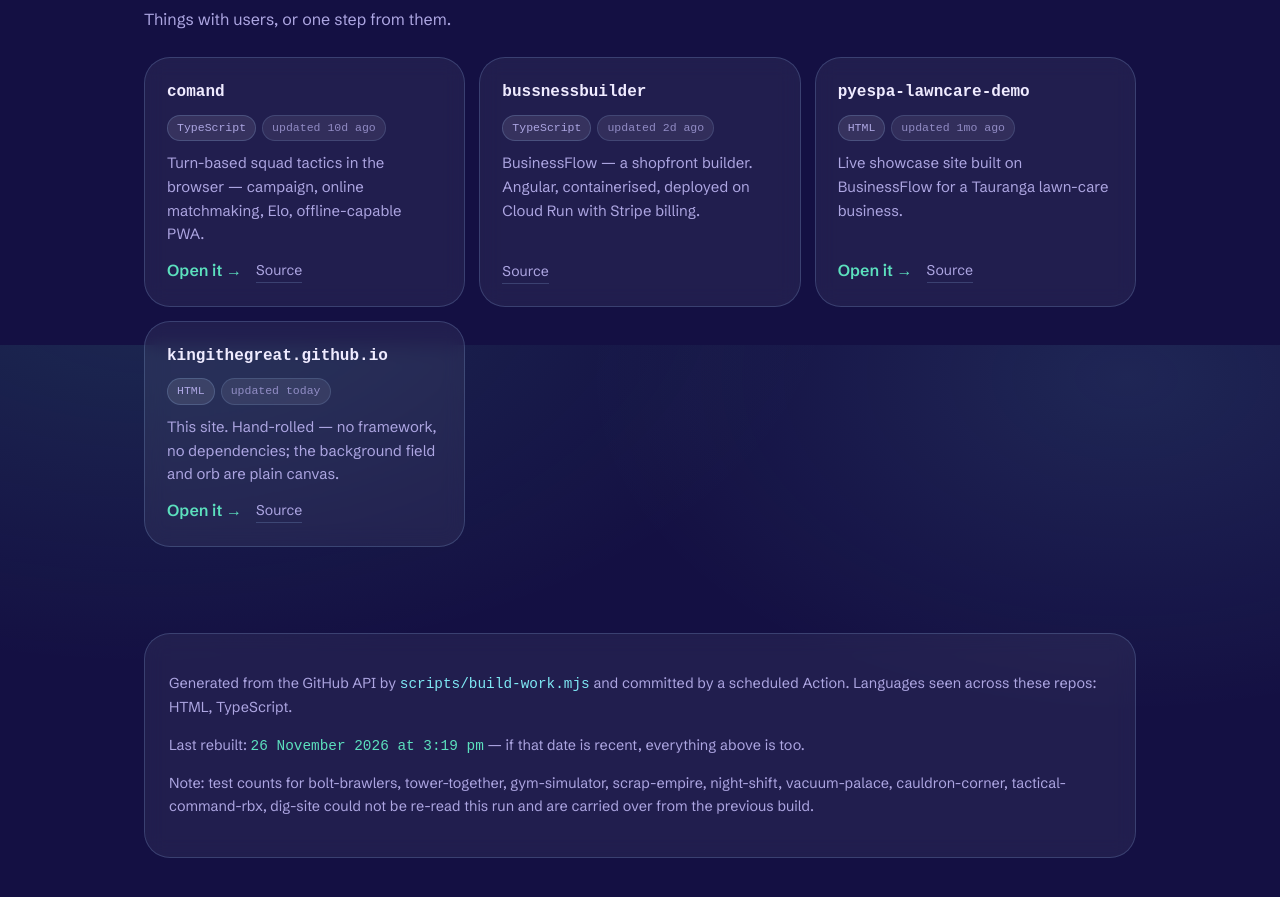
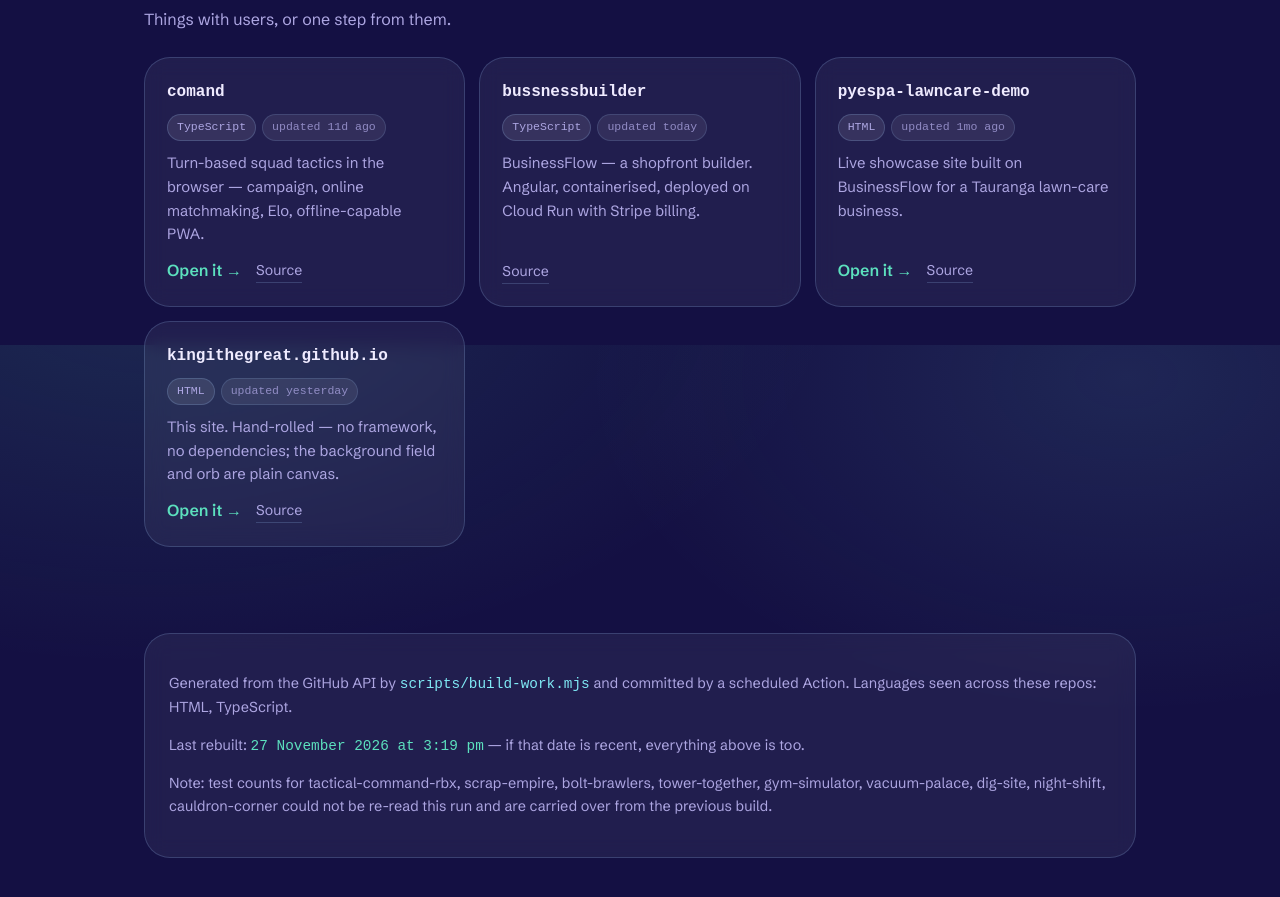
Before and after one commit to kingithegreat/kingithegreat.github.io, a plain HTML site: page work.html in a window 1280 px wide. Shown: the part 2855-3752 px from the top of the page. Drawn offline with nearby package versions, Linux system fonts and the light colour scheme; a web font is replaced by a local one.

Commit message:
chore: refresh proof-of-work page (2026-11-27)

```diff
--- a/work.html
+++ b/work.html
@@ -407,7 +407,7 @@ h2{font-family:var(--display);font-weight:700;font-size:clamp(1.5rem,3.2vw,2.05r
             <div class="pw-tags">
               <span class="pw-tag">TypeScript</span>
 
-              <span class="pw-tag pw-tag-dim">updated 10d ago</span>
+              <span class="pw-tag pw-tag-dim">updated 11d ago</span>
             </div>
           </header>
           <p>Turn-based squad tactics in the browser — campaign, online matchmaking, Elo, offline-capable PWA.</p>
@@ -422,7 +422,7 @@ h2{font-family:var(--display);font-weight:700;font-size:clamp(1.5rem,3.2vw,2.05r
             <div class="pw-tags">
               <span class="pw-tag">TypeScript</span>
 
-              <span class="pw-tag pw-tag-dim">updated 2d ago</span>
+              <span class="pw-tag pw-tag-dim">updated today</span>
             </div>
           </header>
           <p>BusinessFlow — a shopfront builder. Angular, containerised, deployed on Cloud Run with Stripe billing.</p>
@@ -452,7 +452,7 @@ h2{font-family:var(--display);font-weight:700;font-size:clamp(1.5rem,3.2vw,2.05r
             <div class="pw-tags">
               <span class="pw-tag">HTML</span>
 
-              <span class="pw-tag pw-tag-dim">updated today</span>
+              <span class="pw-tag pw-tag-dim">updated yesterday</span>
             </div>
           </header>
           <p>This site. Hand-rolled — no framework, no dependencies; the background field and orb are plain canvas.</p>
@@ -467,8 +467,8 @@ h2{font-family:var(--display);font-weight:700;font-size:clamp(1.5rem,3.2vw,2.05r
 <div class="wrap">
   <footer class="pw-foot tile">
     <p>Generated from the GitHub API by <code>scripts/build-work.mjs</code> and committed by a scheduled Action. Languages seen across these repos: HTML, TypeScript.</p>
-    <p>Last rebuilt: <span class="pw-stamp">26 November 2026 at 3:19 pm</span> — if that date is recent, everything above is too.</p>
-    <p>Note: test counts for bolt-brawlers, tower-together, gym-simulator, scrap-empire, night-shift, vacuum-palace, cauldron-corner, tactical-command-rbx, dig-site could not be re-read this run and are carried over from the previous build.</p>
+    <p>Last rebuilt: <span class="pw-stamp">27 November 2026 at 3:19 pm</span> — if that date is recent, everything above is too.</p>
+    <p>Note: test counts for tactical-command-rbx, scrap-empire, bolt-brawlers, tower-together, gym-simulator, vacuum-palace, dig-site, night-shift, cauldron-corner could not be re-read this run and are carried over from the previous build.</p>
   </footer>
 </div>
 
```
